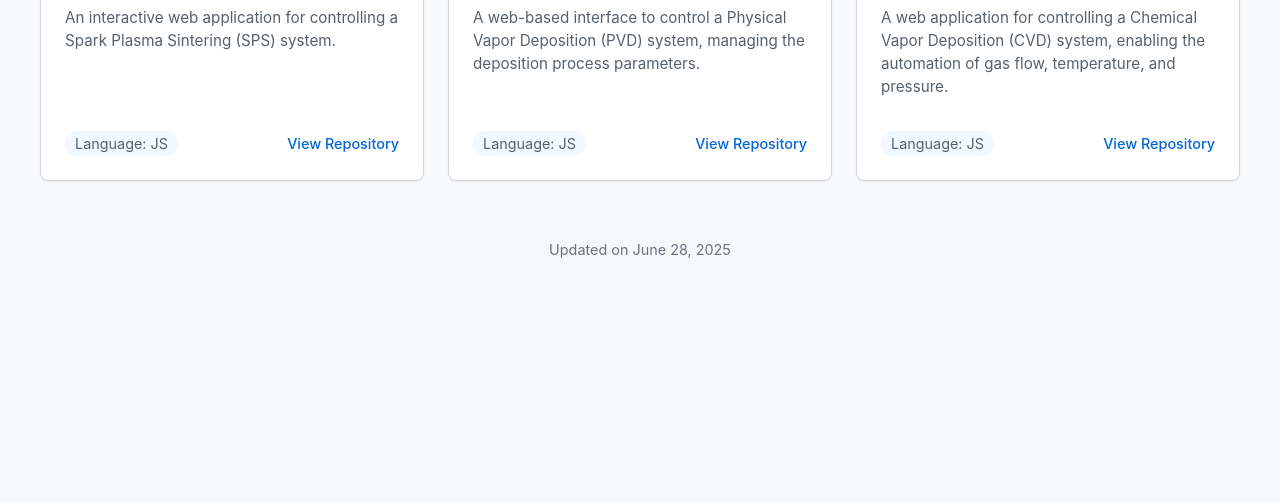
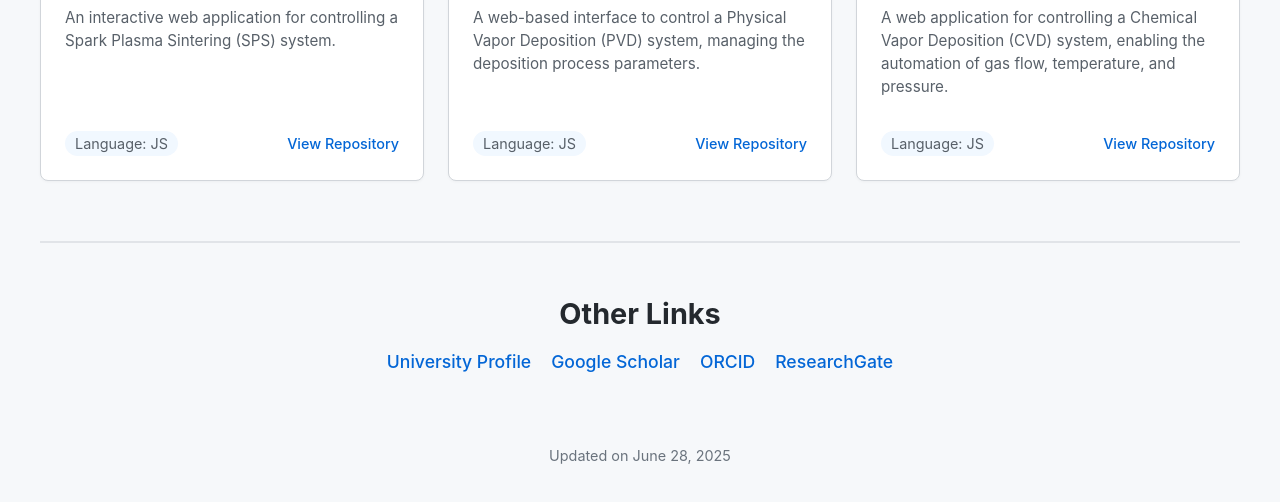
Before and after one commit to nitad54448/nitad54448.github.io, a plain HTML site: page index.html in a window 1280 px wide. Shown: the part 1300-1802 px from the top of the page. Before the commit the page ends 1612 px from the top, so only its background shows below. Drawn offline with Linux system fonts and the light colour scheme.

Commit message:
Update index.html

```diff
--- a/index.html
+++ b/index.html
@@ -110,10 +110,41 @@
             text-decoration: underline;
         }
 
+        /* Other Links Section */
+        .other-links {
+            margin-top: 60px;
+            padding-top: 30px;
+            border-top: 2px solid #e1e4e8;
+            text-align: center;
+        }
+        .other-links h2 {
+            font-size: 1.8em;
+            color: #24292e;
+            margin-bottom: 20px;
+        }
+        .other-links ul {
+            list-style: none;
+            padding: 0;
+            display: flex;
+            justify-content: center;
+            gap: 20px;
+            flex-wrap: wrap;
+        }
+        .other-links a {
+            text-decoration: none;
+            color: #0366d6;
+            font-weight: 500;
+            font-size: 1.1em;
+        }
+        .other-links a:hover {
+            text-decoration: underline;
+        }
+
         /* Footer Styles */
         .footer {
             text-align: center;
-            margin-top: 60px;
+            margin-top: 40px;
+            padding-top: 20px;
             font-size: 0.9em;
             color: #6a737d;
         }
@@ -280,6 +311,16 @@
         </li>
     </ul>
 
+    <section class="other-links">
+        <h2>Other Links</h2>
+        <ul>
+            <li><a href="https://www.icmmo.universite-paris-saclay.fr/fr/perso/nita-dragoe/" target="_blank" rel="noopener noreferrer">University Profile</a></li>
+            <li><a href="https://scholar.google.com/citations?user=6S5F9fMAAAAJ&hl=fr" target="_blank" rel="noopener noreferrer">Google Scholar</a></li>
+            <li><a href="https://orcid.org/0000-0002-5142-9021" target="_blank" rel="noopener noreferrer">ORCID</a></li>
+            <li><a href="https://www.researchgate.net/profile/Nita-Dragoe" target="_blank" rel="noopener noreferrer">ResearchGate</a></li>
+        </ul>
+    </section>
+
     <footer class="footer">
         <p>Updated on June 28, 2025</p>
     </footer>
```
